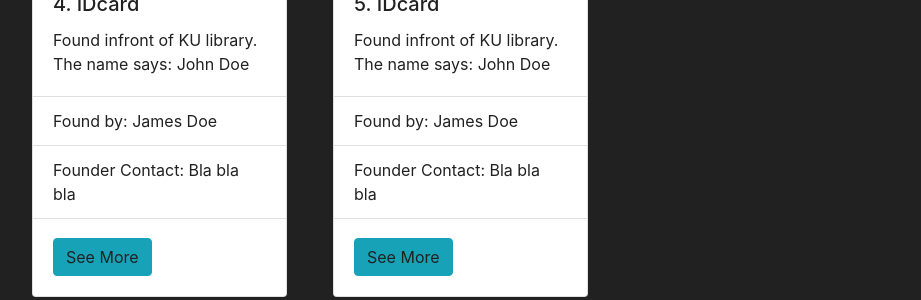
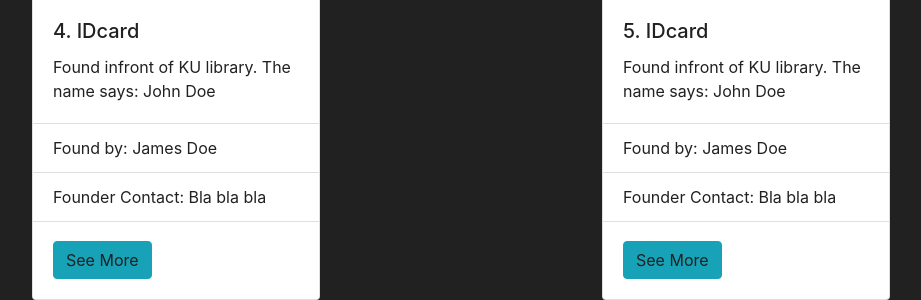
Before and after one commit to AnuragTimilsina/lost_and_found, a Flask app: page /desk in a window 1280 px wide. Shown: the part 1402-1702 px from the top of the page, without its empty margins (69-990 px from the left). Run offline with Flask 2, Linux system fonts and the light colour scheme; some libraries are stand-ins or nearby versions.

Commit message:
Grid spacing fixed

```diff
--- a/templates/desk.html
+++ b/templates/desk.html
@@ -41,8 +41,8 @@
       {% for row in items|batch(3) %}
       <div class="row mt-3">
         {% for item in row%}
-        <div class="col-3 ml-3" style="color: #212121;">
-            <div class="card">
+        <div class="col ml-3" style="color: #212121;">
+            <div class="card" style="width: 18rem;">
               <img class="card-img-top" src="..." alt="Card image cap">
               <div class="card-body">
                 <h5 class="card-title">{{ item.id }}. {{ item.name }}</h5>
```
